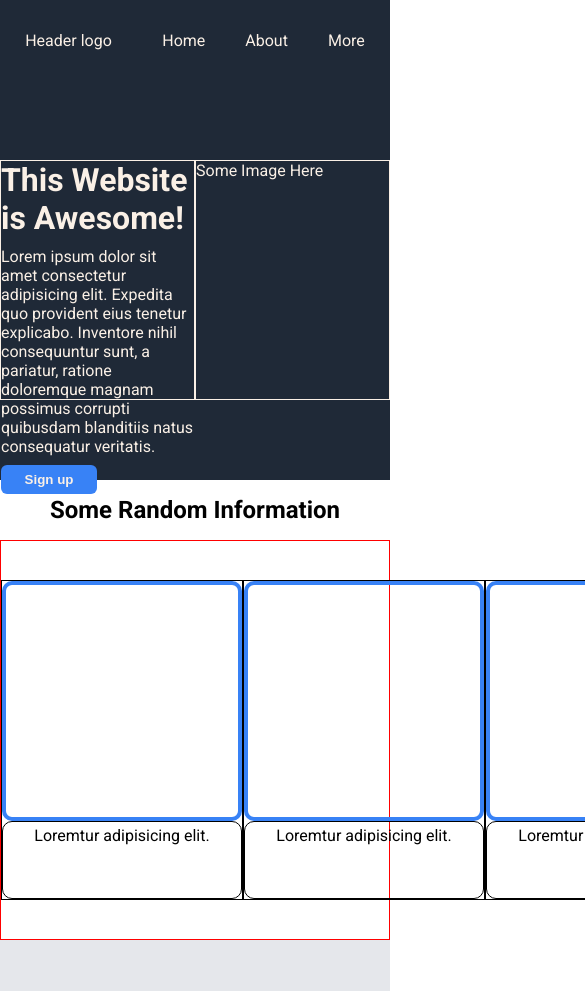
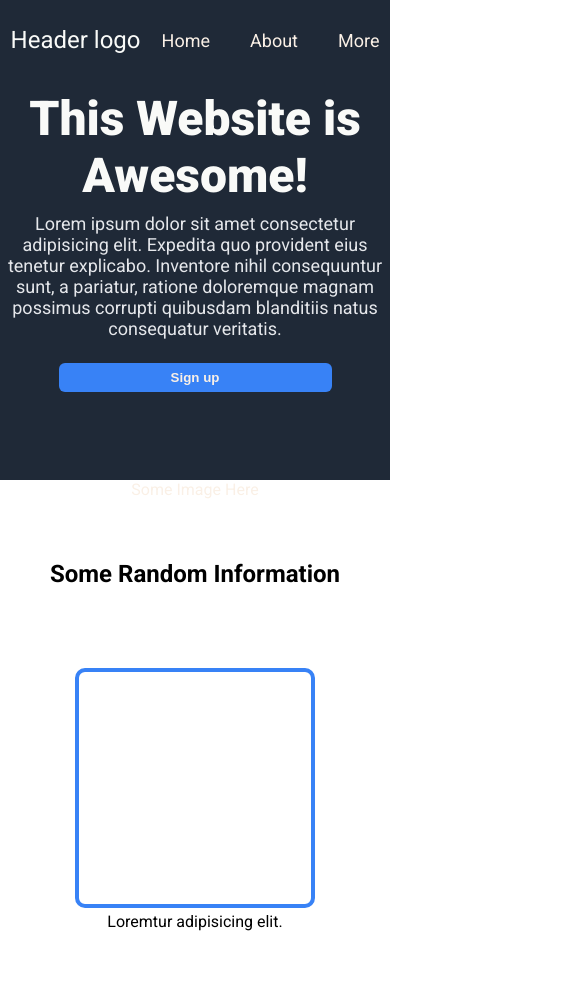
Before and after one commit to swot786/landing_page, a plain HTML site: page index.html in a window 390 px wide. Shown: the top 991 px of the page, 585 px wide, since content can reach past the window. Drawn offline with Linux system fonts and the light colour scheme.

Commit message:
Improved the media query on small screen

```diff
--- a/css/styles.css
+++ b/css/styles.css
@@ -20,6 +20,17 @@ body {
   /* background-color: #1f2937; */
   justify-content: space-around;
   color: linen;
+}
+
+.logo p {
+  font-size: 24px;
+  color: #f9faf8;
+}
+
+.header-links,
+.hero-secondary-text {
+  font-size: 18px;
+  color: #e5e7eb;
 }
 
 .links-div {
@@ -45,10 +56,22 @@ body {
   color: linen;
 }
 
-.intro-text-img {
+.intro-text {
   width: 25rem;
-  height: 15rem;
-  border: 1px solid;
+  /* height: 15rem; */
+  /* border: 1px solid; */
+}
+
+.intro-text.intro-img {
+  text-align: center;
+  /* Padding is inserted for the purpose of centering text */
+  padding: 4rem 0;
+}
+
+.intro-text-div .hero-main-text {
+  font-size: 48px;
+  color: #f9faf8;
+  font-weight: 900;
 }
 
 .intro-text-div p,
@@ -56,7 +79,8 @@ body {
   margin-top: 0.6rem;
 }
 
-.intro-text-div button, .sign-up button {
+.intro-text-div button,
+.sign-up button {
   background-color: #3882f6;
   width: 6rem;
   height: 1.8rem;
@@ -74,12 +98,13 @@ body {
   flex-direction: row;
   justify-content: space-around;
   align-items: center;
-  border: 1px solid red;
-  height: 25rem;
+  /* border: 1px solid red; */
+  margin: 5rem 0;
+  /* height: 25rem; */
 }
 
 .random-info-heading {
-  margin: 1rem 0 1rem 0;
+  margin: 5rem 0 0 0;
   text-align: center;
 }
 
@@ -91,7 +116,7 @@ body {
   /* flex: 1; */
   width: 20rem;
   height: 20rem;
-  border: 1px solid;
+  /* border: 1px solid; */
 }
 
 .info-child {
@@ -103,7 +128,7 @@ body {
 
 .info-child.child1 {
   flex: 3;
-  border: 1px solid;
+  border: unset;
 }
 
 .info-child.child1 p {
@@ -151,7 +176,6 @@ body {
 .action-section .sign-up {
   border: 1px solid linen;
   border-radius: 6px;
-
 }
 
 .call-to-action p:nth-of-type(1) {
@@ -163,3 +187,63 @@ body {
 .call-to-action p {
   color: linen;
 }
+
+footer {
+  background-color: #1f2937;
+  height: 5rem;
+  padding: 2rem 0;
+}
+
+footer p {
+  text-align: center;
+  color: linen;
+}
+
+/* polish up hte media query! for the image div,
+   and action-section.
+ */
+
+@media screen and (max-width: 768px) {
+  .introduction-div {
+    width: 100%;
+    display: flex;
+    flex-direction: column;
+    /* justify-content: space-around;
+    align-items: center; */
+    /* height: 25rem; */
+    color: linen;
+  }
+
+  .intro-text {
+    width: 100%;
+    text-align: center;
+    /* height: 15rem; */
+    /* border: 1px solid; */
+  }
+
+  .intro-text-div button {
+    display: block;
+    width: 70%;
+    margin: 1.5rem auto;
+  }
+
+  .random-info {
+    display: flex;
+    flex-direction: column;
+    flex-flow: wrap;
+    row-gap: 10px;
+  }
+
+  .quote-section {
+    background-color: #e5e7eb;
+    font-weight: 300;
+    font-size: 18px;
+    padding: 4rem 0 4rem 0;
+    font-style: italic;
+    color: #1f2937;
+  }
+
+  .action-section {
+    font-size: medium;
+  }
+}
--- a/index.html
+++ b/index.html
@@ -16,19 +16,19 @@
   <body>
     <div class="hero">
       <div class="header-div">
-        <div class="logo logo-links"><p>Header logo</p></div>
-        <div class="links-div logo-links">
+        <div class="logo"><p>Header logo</p></div>
+        <div class="links-div header-links">
           <a href="#">Home</a><a class="mx-left" href="#">About</a
           ><a class="mx-left" href="#">More</a>
         </div>
       </div>
       <div class="introduction-div">
-        <div class="intro-text-img">
+        <div class="intro-text">
           <div class="intro-text-div">
-            <h1>This Website is Awesome!</h1>
+            <p class="hero-main-text">This Website is Awesome!</p>
           </div>
           <div class="intro-text-div">
-            <p>
+            <p class="hero-secondary-text">
               Lorem ipsum dolor sit amet consectetur adipisicing elit. Expedita
               quo provident eius tenetur explicabo. Inventore nihil consequuntur
               sunt, a pariatur, ratione doloremque magnam possimus corrupti
@@ -39,7 +39,7 @@
             <button class="sign-up-btn">Sign up</button>
           </div>
         </div>
-        <div class="intro-text-img">Some Image Here</div>
+        <div class="intro-text intro-img">Some Image Here</div>
       </div>
     </div>
     <h2 class="random-info-heading">Some Random Information</h2>
@@ -89,7 +89,7 @@
       </div>
     </div>
     <footer>
-      <p></p>
+      <p>Copyright &COPY; The Odin Project (Landing Page Project) 2024</p>
     </footer>
   </body>
 </html>
```
